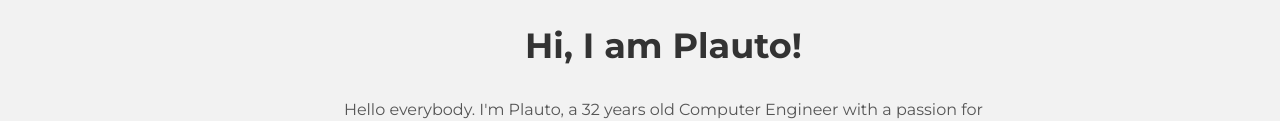
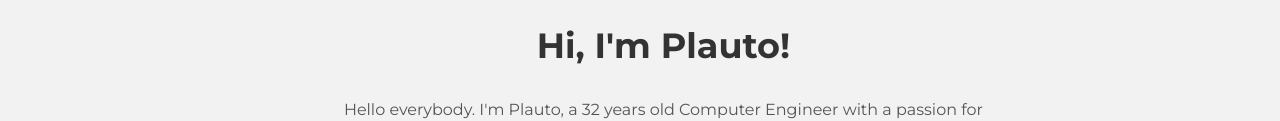
Before and after one commit to PlautoAbreu/plautoabreu.github.io, a plain HTML site: page index.html in a window 1280 px wide. Shown: the part 289-410 px from the top of the page. Drawn offline with nearby package versions, Linux system fonts and the light colour scheme.

Commit message:
Fix I am

```diff
--- a/index.html
+++ b/index.html
@@ -56,7 +56,7 @@
 			<div class="row">
 				<div class="col-lg-8 col-lg-offset-2 centered">
 					<img src="assets/img/user.png" alt="Stanley">
-					<h1>Hi, I am Plauto!</h1>
+					<h1>Hi, I'm Plauto!</h1>
 					<p>Hello everybody. I'm Plauto, a 32 years old Computer Engineer with a passion for <br> Game Programming, Artifitial Inteligence and Competitive Online Gaming. This webpage is to showcase part of my work as well as my passions.</p>
 					<p>Fell free to get in touch with me regarding any of the subjects I showcase here, I love to talk and share anything related to them.</p>
 				</div><!-- /col-lg-8 -->
```
